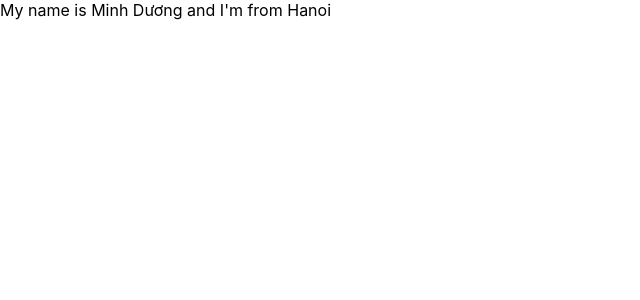
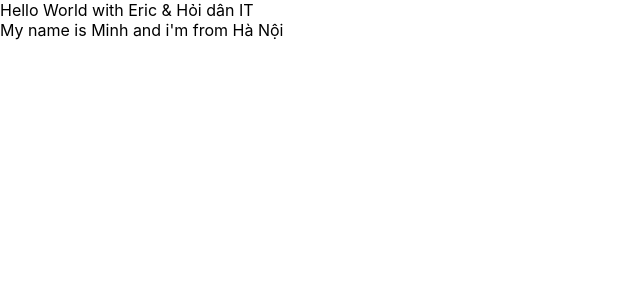
Before and after one commit to minhduong201103/test-demo-react, a React (Create React App) app: page / in a window 1280 px wide. Shown: the top 300 px of the page, without its empty margins (0-640 px from the left). Built offline with nearby package versions, Linux system fonts and the light colour scheme.

Commit message:
video 18

```diff
--- a/src/App.js
+++ b/src/App.js
@@ -2,21 +2,16 @@ import logo from './logo.svg';
 import './App.css';
 import { useDispatch, useSelector } from 'react-redux';
 import { increaseCounter, decreaseCounter } from './redux/action/counterAction';
+import React from 'react';
 import MyComponent from './components/MyComponent';
-import React from 'react';
 
 class App extends React.Component {
-
-  state = {
-    name: 'Minh Dương',
-    address: 'Hanoi',
-    age: 22
-  };
   // JSX
   render() {
     return (
       <div>
-        My name is {this.state.name} and I'm from {this.state.address}
+        Hello World with Eric &amp; Hỏi dân IT
+        <MyComponent></MyComponent>
       </div>
     );
   }
--- a/src/components/MyComponent.js
+++ b/src/components/MyComponent.js
@@ -4,10 +4,16 @@
 import React from "react";
 
 class MyComponent extends React.Component {
+
+    state = {
+        name: 'Minh',
+        age: 22,
+        address: 'Hà Nội'
+    }
     render() {
         return (
             <div>
-                my first component {Math.random()}
+                My name is {this.state.name} and i'm from {this.state.address}
             </div>
         );
     }
```
